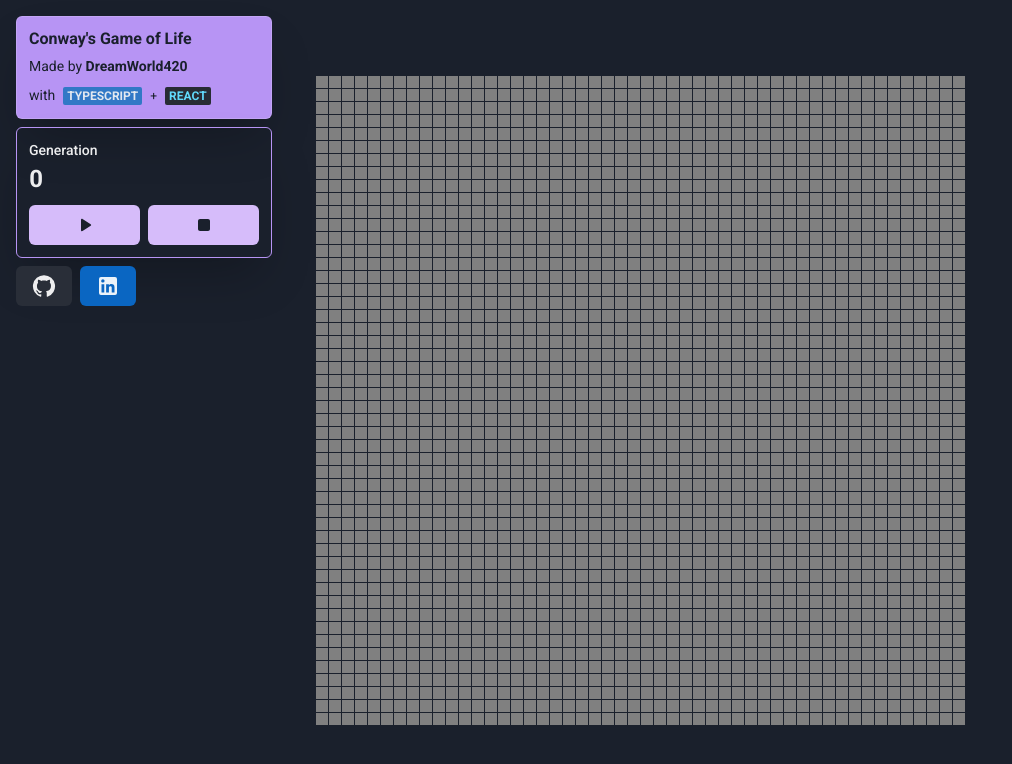
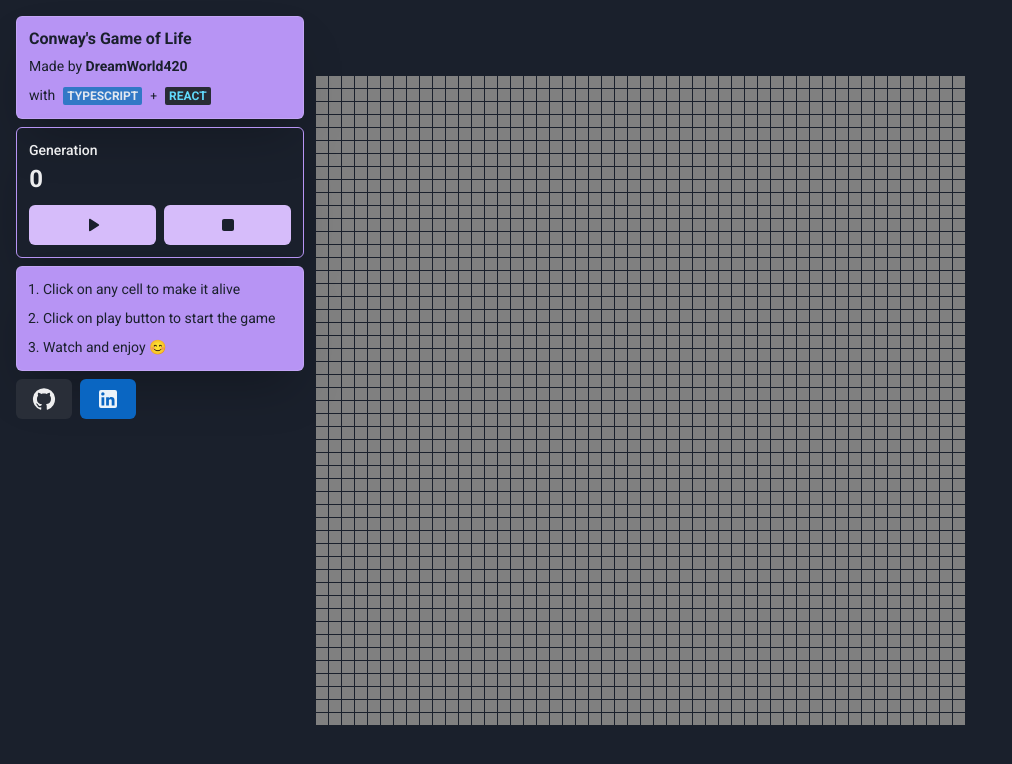
Before and after one commit to DreamWorld420/game-of-life-react-typescript, a React (Vite) app: page / in a window 1280 px wide. Shown: the top 764 px of the page, without its empty margins (0-1012 px from the left). Built offline with nearby package versions, Linux system fonts and the light colour scheme.

Commit message:
feat: add game instruction

```diff
--- a/src/App.tsx
+++ b/src/App.tsx
@@ -9,6 +9,7 @@ import SocialLinks from "./components/SocialLinks";
 import GameStat from "./components/GameStat";
 import GameControls from "./components/GameControls";
 import ProjectInfo from "./components/ProjectInfo";
+import GameInstructions from "./components/GameInstructions";
 
 import createGrid from "./utils/createGrid";
 
@@ -116,7 +117,7 @@ const App: React.FC = () => {
 					isStarted={isStarted}
 				/>
 				<Box position="fixed" top="4" left="4">
-					<Stack w="64">
+					<Stack w="72">
 						<ProjectInfo />
 						<Box
 							borderWidth={1}
@@ -142,6 +143,7 @@ const App: React.FC = () => {
 								}}
 							/>
 						</Box>
+						<GameInstructions />
 						<SocialLinks />
 					</Stack>
 				</Box>
--- /dev/null
+++ b/src/components/GameInstructions.tsx
@@ -0,0 +1,23 @@
+import React from "react";
+import { Box, OrderedList, ListItem } from "@chakra-ui/react";
+
+const GameInstructions: React.FC = () => {
+	return (
+		<Box
+			borderWidth={1}
+			padding={3}
+			borderRadius="md"
+			bgColor="purple.300"
+			boxShadow="2xl"
+			textColor="#1a202c"
+		>
+			<OrderedList fontSize={"sm"} spacing={"2"}>
+				<ListItem>Click on any cell to make it alive</ListItem>
+				<ListItem>Click on play button to start the game</ListItem>
+				<ListItem>Watch and enjoy 😊</ListItem>
+			</OrderedList>
+		</Box>
+	);
+};
+
+export default GameInstructions;
```
